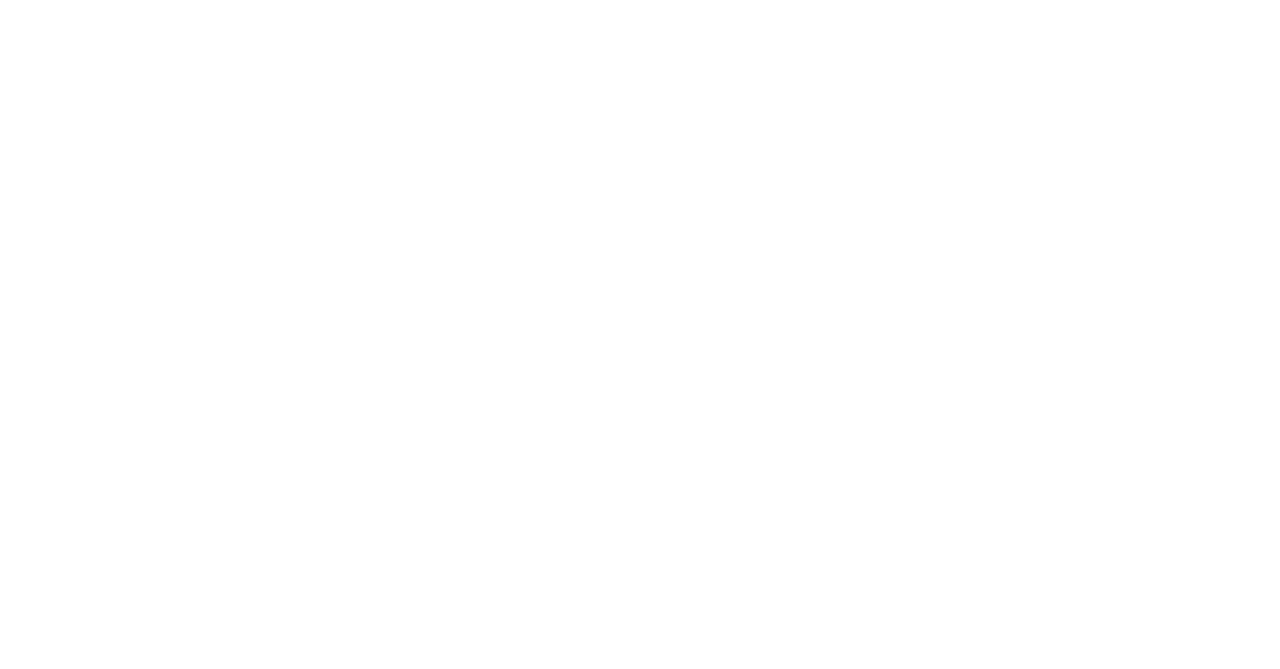
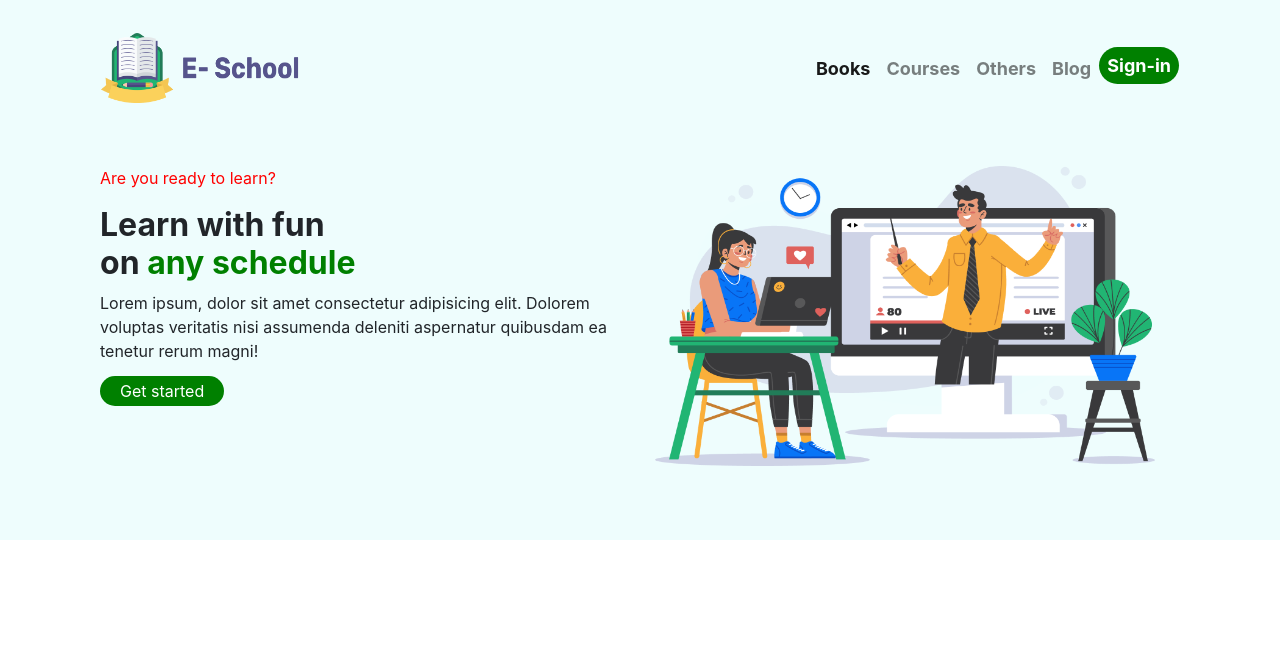
Before and after one commit to sa135790/E_school, a website: page index.html in a window 1280 px wide. Drawn offline with nearby package versions, Linux system fonts and the light colour scheme.

Commit message:
Fourth commit

```diff
--- /dev/null
+++ b/css/style.css
@@ -0,0 +1,47 @@
+*{
+    margin: 0;
+    padding: 0;
+}
+
+
+
+.navbar a img{
+    height: 70px;
+    width: 200px;
+}
+
+.wrapper {
+    background-color: rgb(238, 253, 253);
+    padding: 20px;
+}
+
+.container{
+    height: 500px;
+    margin-top: 0px;
+}
+
+.custom-menu a {
+    font-size: 18px;
+    font-weight: bold;
+}
+
+.custom-link{
+
+    background-color: green;
+    border-radius: 20px;
+    padding: 5px 20px;
+
+}
+
+.font-color{
+    color: green;
+}
+
+.custom-image{
+    height: 300px;
+    width: 500px;
+}
+
+.custom-container{
+    margin-top: 50px;
+}
--- a/index.html
+++ b/index.html
@@ -7,11 +7,62 @@
         <meta http-equiv="x-ua-compatible" content="ie=edge">
 
         <!-- Bootstrap CSS -->
-        <link rel="stylesheet" href="node_modules/bootstrap/dist/css/bootstrap.min.css">
+    <link rel="stylesheet" href="node_modules/bootstrap/dist/css/bootstrap.min.css">
     <title>E_School</title>
+    <link rel="stylesheet" href="css/style.css">
 </head>
 <body>
 
+<div class="wrapper">
+<div class="container">
+<nav class="navbar navbar-expand-lg navbar-light bg-none">
+  <a class="navbar-brand" href="#">
+        <img src="images/ICON/Logo.png">
+  </a>
+  <button class="navbar-toggler" type="button" data-toggle="collapse" data-target="#navbarNav" aria-controls="navbarNav" aria-expanded="false" aria-label="Toggle navigation">
+    <span class="navbar-toggler-icon"></span>
+  </button>
+  <div class="collapse navbar-collapse" id="navbarNav">
+    <ul class="navbar-nav ml-auto custom-menu">
+      <li class="nav-item active">
+        <a class="nav-link" href="#">Books </a>
+      </li>
+      <li class="nav-item">
+        <a class="nav-link" href="#">Courses</a>
+      </li>
+      <li class="nav-item">
+        <a class="nav-link" href="#">Others</a>
+      </li>
+      <li class="nav-item">
+        <a class="nav-link" href="#">Blog</a>
+      </li>
+      <li class="nav-item">
+       <a class="nav-link custom-link text-white small" href="#">Sign-in</a>
+      </li>
+    </ul>
+     <div class=""></div>
+  </div>
+</nav>
+
+<!-- Heighlight Part -->
+<div class="container custom-container">
+   <div class="row">
+        <div class="col">
+                <p style="color: red;">Are you ready to learn?</p>
+                <h2><b>Learn with fun <br>on <span class="font-color">any schedule</span></b></h2>
+                <p>Lorem ipsum, dolor sit amet consectetur adipisicing elit. Dolorem voluptas veritatis nisi assumenda deleniti aspernatur quibusdam ea tenetur rerum magni!</p>
+                <a class="custom-link text-white">Get started</a>
+                </div>
+                <div class="col">
+                        <img class="custom-image" src="images/Illustration.png">
+                </div>
+                        </div>
+        </div>
+
+
+
+
+</div>
 
 
         <!-- jQuery first, then Popper.js, then Bootstrap JS. -->
```
